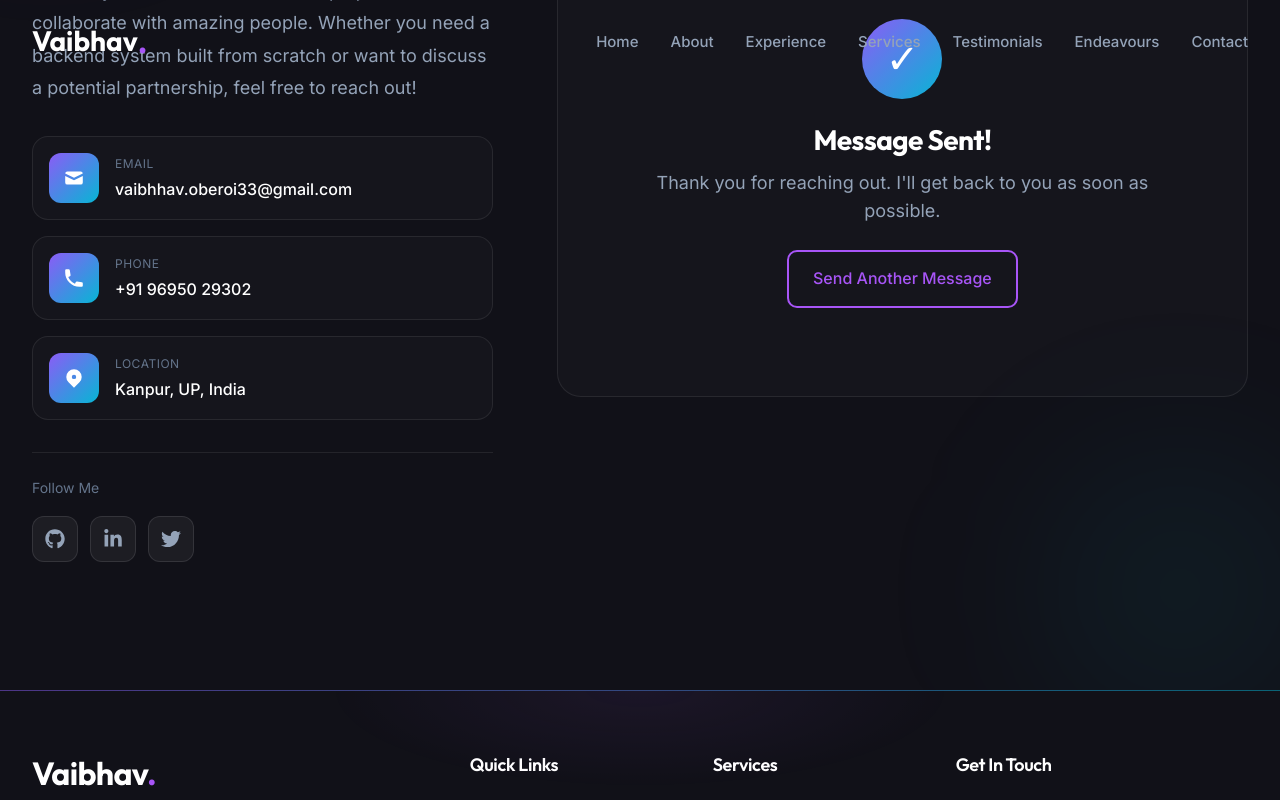
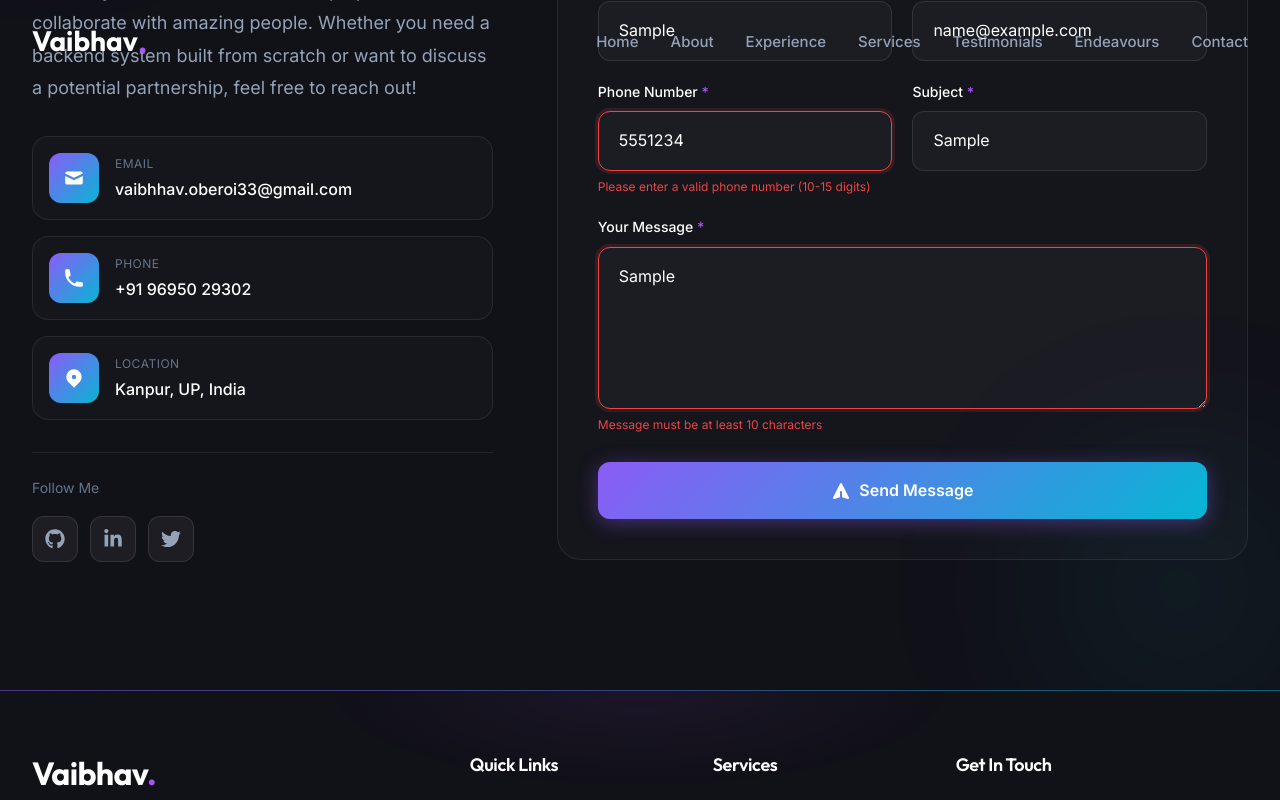
Before and after one commit to Vaibhhav7860/vaibhav_portfolio, a Next.js app: page / in a window 1280 px wide. Both pictures are taken after typing "Sample", "name@example.com", "5551234", "Sample", "Sample" into the empty fields and a click on the button "Send Message". Shown: the part 8835-9635 px from the top of the page. Built offline with nearby package versions, Linux system fonts and the light colour scheme.

Commit message:
Validation Checks in Contact Form

```diff
--- a/src/components/Contact.module.css
+++ b/src/components/Contact.module.css
@@ -238,6 +238,24 @@
     resize: vertical;
 }
 
+/* Error States */
+.inputError {
+    border-color: #ef4444 !important;
+    box-shadow: 0 0 0 3px rgba(239, 68, 68, 0.15) !important;
+}
+
+.inputError:focus {
+    border-color: #ef4444 !important;
+    box-shadow: 0 0 0 3px rgba(239, 68, 68, 0.25) !important;
+}
+
+.errorText {
+    color: #ef4444;
+    font-size: 0.75rem;
+    margin-top: 0.375rem;
+    display: block;
+}
+
 .submitBtn {
     display: inline-flex;
     align-items: center;
--- a/src/components/Contact.tsx
+++ b/src/components/Contact.tsx
@@ -47,13 +47,94 @@ export default function Contact() {
         subject: "",
         message: "",
     });
+    const [errors, setErrors] = useState<{ [key: string]: string }>({});
 
+    // Validation patterns
+    const patterns = {
+        name: /^[A-Za-z\s]+$/,
+        email: /^[a-zA-Z0-9._%+-]+@[a-zA-Z0-9.-]+\.[a-zA-Z]{2,}$/,
+        phone: /^[+]?[0-9\s-]{10,15}$/,
+    };
+
+    // Validate individual field
+    const validateField = (name: string, value: string): string => {
+        switch (name) {
+            case "name":
+                if (!value.trim()) return "Name is required";
+                if (value.length < 2) return "Name must be at least 2 characters";
+                if (value.length > 50) return "Name must be less than 50 characters";
+                if (!patterns.name.test(value)) return "Name can only contain letters and spaces";
+                return "";
+            case "email":
+                if (!value.trim()) return "Email is required";
+                if (!patterns.email.test(value)) return "Please enter a valid email address";
+                return "";
+            case "phone":
+                if (!value.trim()) return "Phone number is required";
+                if (!patterns.phone.test(value)) return "Please enter a valid phone number (10-15 digits)";
+                return "";
+            case "subject":
+                if (!value.trim()) return "Subject is required";
+                if (value.length < 3) return "Subject must be at least 3 characters";
+                if (value.length > 100) return "Subject must be less than 100 characters";
+                return "";
+            case "message":
+                if (!value.trim()) return "Message is required";
+                if (value.length < 10) return "Message must be at least 10 characters";
+                if (value.length > 1000) return "Message must be less than 1000 characters";
+                return "";
+            default:
+                return "";
+        }
+    };
+
+    // Handle input change with validation
     const handleChange = (e: React.ChangeEvent<HTMLInputElement | HTMLTextAreaElement>) => {
-        setFormData({ ...formData, [e.target.name]: e.target.value });
+        const { name, value } = e.target;
+
+        // For name field: prevent numbers and special characters
+        if (name === "name" && value !== "" && !/^[A-Za-z\s]*$/.test(value)) {
+            return; // Don't update if invalid character entered
+        }
+
+        // For phone field: only allow digits, +, spaces, and dashes
+        if (name === "phone" && value !== "" && !/^[+0-9\s-]*$/.test(value)) {
+            return; // Don't update if invalid character entered
+        }
+
+        setFormData({ ...formData, [name]: value });
+
+        // Clear error when user starts typing
+        if (errors[name]) {
+            setErrors({ ...errors, [name]: "" });
+        }
+    };
+
+    // Validate all fields before submit
+    const validateForm = (): boolean => {
+        const newErrors: { [key: string]: string } = {};
+        let isValid = true;
+
+        Object.keys(formData).forEach((key) => {
+            const error = validateField(key, formData[key as keyof typeof formData]);
+            if (error) {
+                newErrors[key] = error;
+                isValid = false;
+            }
+        });
+
+        setErrors(newErrors);
+        return isValid;
     };
 
     const handleSubmit = async (e: React.FormEvent) => {
         e.preventDefault();
+
+        // Validate form before submission
+        if (!validateForm()) {
+            return;
+        }
+
         setIsSubmitting(true);
 
         // EmailJS integration
@@ -199,9 +280,14 @@ export default function Contact() {
                                             value={formData.name}
                                             onChange={handleChange}
                                             required
+                                            minLength={2}
+                                            maxLength={50}
+                                            pattern="[A-Za-z\s]+"
+                                            title="Name can only contain letters and spaces"
                                             placeholder="John Doe"
-                                            className={styles.formInput}
+                                            className={`${styles.formInput} ${errors.name ? styles.inputError : ''}`}
                                         />
+                                        {errors.name && <span className={styles.errorText}>{errors.name}</span>}
                                     </div>
                                     <div className={styles.formGroup}>
                                         <label htmlFor="email" className={styles.formLabel}>
@@ -214,9 +300,12 @@ export default function Contact() {
                                             value={formData.email}
                                             onChange={handleChange}
                                             required
+                                            pattern="[a-zA-Z0-9._%+-]+@[a-zA-Z0-9.-]+\.[a-zA-Z]{2,}"
+                                            title="Please enter a valid email address"
                                             placeholder="john@example.com"
-                                            className={styles.formInput}
+                                            className={`${styles.formInput} ${errors.email ? styles.inputError : ''}`}
                                         />
+                                        {errors.email && <span className={styles.errorText}>{errors.email}</span>}
                                     </div>
                                 </div>
 
@@ -232,9 +321,13 @@ export default function Contact() {
                                             value={formData.phone}
                                             onChange={handleChange}
                                             required
+                                            minLength={10}
+                                            maxLength={15}
+                                            title="Please enter a valid phone number (10-15 digits)"
                                             placeholder="+91 XXXXX XXXXX"
-                                            className={styles.formInput}
+                                            className={`${styles.formInput} ${errors.phone ? styles.inputError : ''}`}
                                         />
+                                        {errors.phone && <span className={styles.errorText}>{errors.phone}</span>}
                                     </div>
                                     <div className={styles.formGroup}>
                                         <label htmlFor="subject" className={styles.formLabel}>
@@ -247,9 +340,12 @@ export default function Contact() {
                                             value={formData.subject}
                                             onChange={handleChange}
                                             required
+                                            minLength={3}
+                                            maxLength={100}
                                             placeholder="Project Inquiry"
-                                            className={styles.formInput}
+                                            className={`${styles.formInput} ${errors.subject ? styles.inputError : ''}`}
                                         />
+                                        {errors.subject && <span className={styles.errorText}>{errors.subject}</span>}
                                     </div>
                                 </div>
 
@@ -263,10 +359,13 @@ export default function Contact() {
                                         value={formData.message}
                                         onChange={handleChange}
                                         required
+                                        minLength={10}
+                                        maxLength={1000}
                                         placeholder="Tell me about your project..."
                                         rows={5}
-                                        className={styles.formTextarea}
+                                        className={`${styles.formTextarea} ${errors.message ? styles.inputError : ''}`}
                                     />
+                                    {errors.message && <span className={styles.errorText}>{errors.message}</span>}
                                 </div>
 
                                 <motion.button
```
